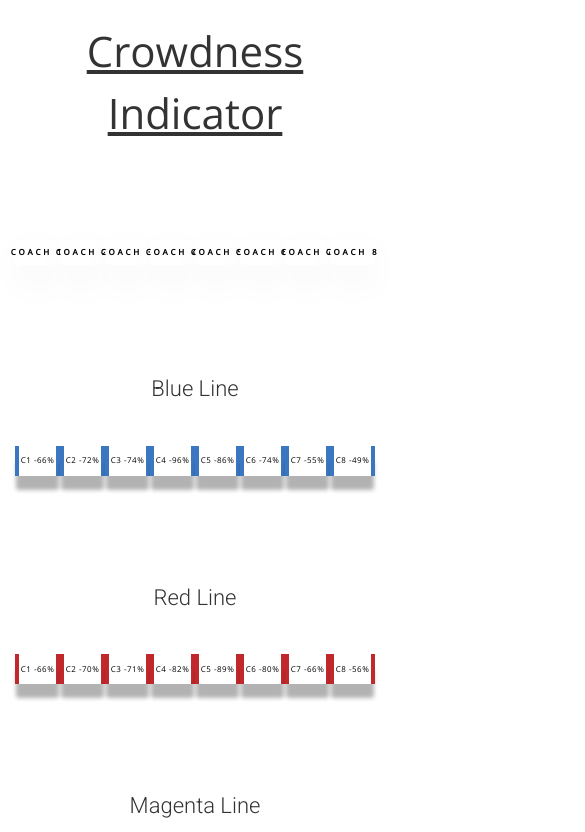
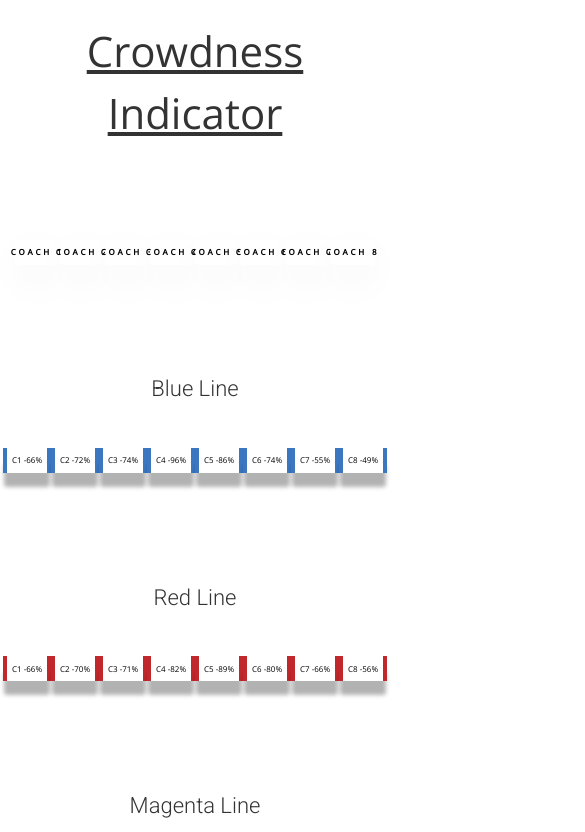
Before and after one commit to ashutoshs97/Delhi-Metro-Web-App, a plain HTML site: page Crowdness Indicator/index.html in a window 390 px wide. Shown: the top 832 px of the page, 585 px wide, since content can reach past the window. Drawn offline with nearby package versions, Linux system fonts and the light colour scheme; files that its build step writes are made by us from their sources.

Commit message:
Update style.css

```diff
--- a/Crowdness Indicator/style.css
+++ b/Crowdness Indicator/style.css
@@ -763,8 +763,8 @@ h5 {
         /* btn text */
     }
 
-    .btn.btn.blueline {
-        min-width: 20px;
+    .btn.blueline, .btn.redline, .btn.greenline, .btn.greyline, .btn.magentaline, .btn.orangeline, .btn.pinkline, .btn.voiletline, .btn.yellowline {
+        min-width: 48px;
         width: fit-content;
         width: -moz-fit-content;
         background-color: white;
@@ -818,32 +818,6 @@ h5 {
         text-align: center;
         border: 0;
     }
-
-    .btn.btn.blueline, .btn.btn.redline {
-        min-width: 45px;
-        width: fit-content;
-        width: -moz-fit-content;
-        background-color: white;
-        padding: 0px 0px;
-        height: 30px;
-        font-family: "Open Sans", sans-serif;
-        text-transform: uppercase;
-        font-size: 8px;
-        color: black;
-        letter-spacing: 0.5px;
-        font-weight: 200;
-        line-height: 1.6;
-        box-shadow: 0 15px 4px -1px rgba(0, 0, 0, 0.3);
-        position: relative;
-        transition: all 0.4s ease;
-        cursor: pointer;
-        display: -webkit-flex;
-        display: flex;
-        justify-content: center;
-        align-items: center;
-        text-align: center;
-        border: 0;
-    }
 }
 
 
```
